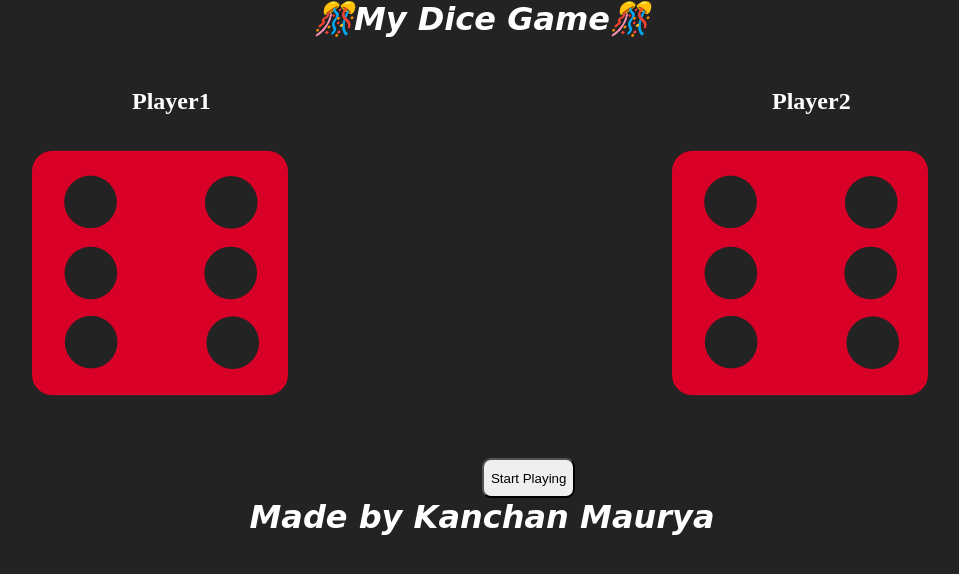
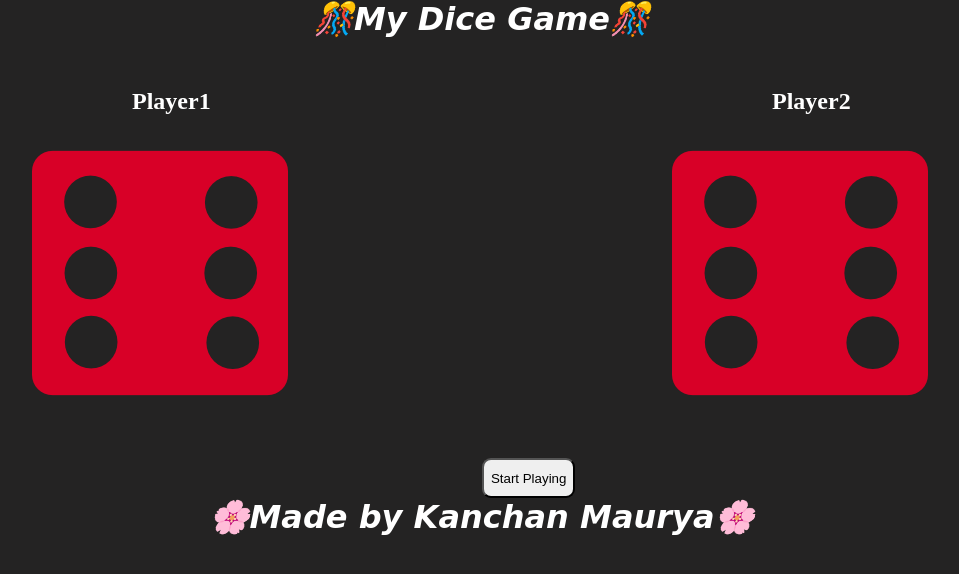
Before and after one commit to Kanchan-Maurya/dice-project, a plain HTML site: page index.html in a window 1280 px wide. Shown: the whole page, without its empty margins (158-1117 px from the left). Drawn offline with Linux system fonts and the light colour scheme.

Commit message:
initial cimmit

```diff
--- a/index.html
+++ b/index.html
@@ -24,7 +24,7 @@
 
     </div>
     <button onclick="game()">Start Playing </button>
-    <h1>Made by Kanchan Maurya</h1>
+    <h1>🌸Made by Kanchan Maurya🌸</h1>
 
 
     <script src="script.js"></script>
```
